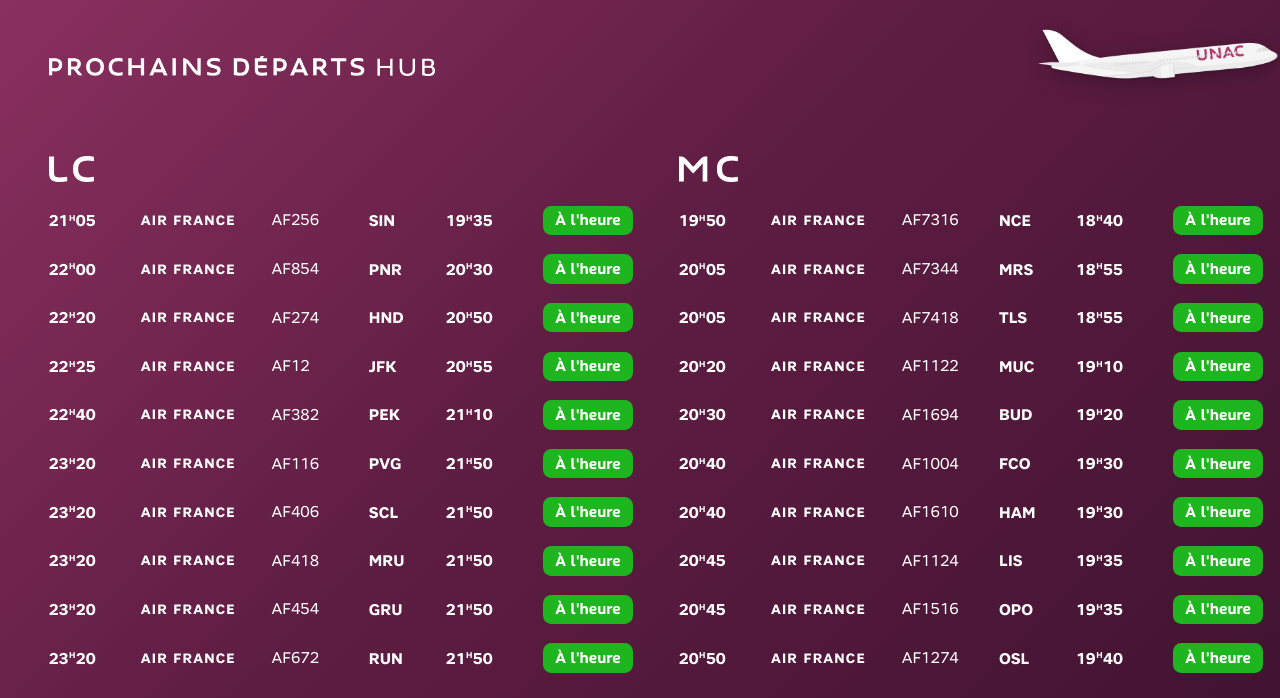
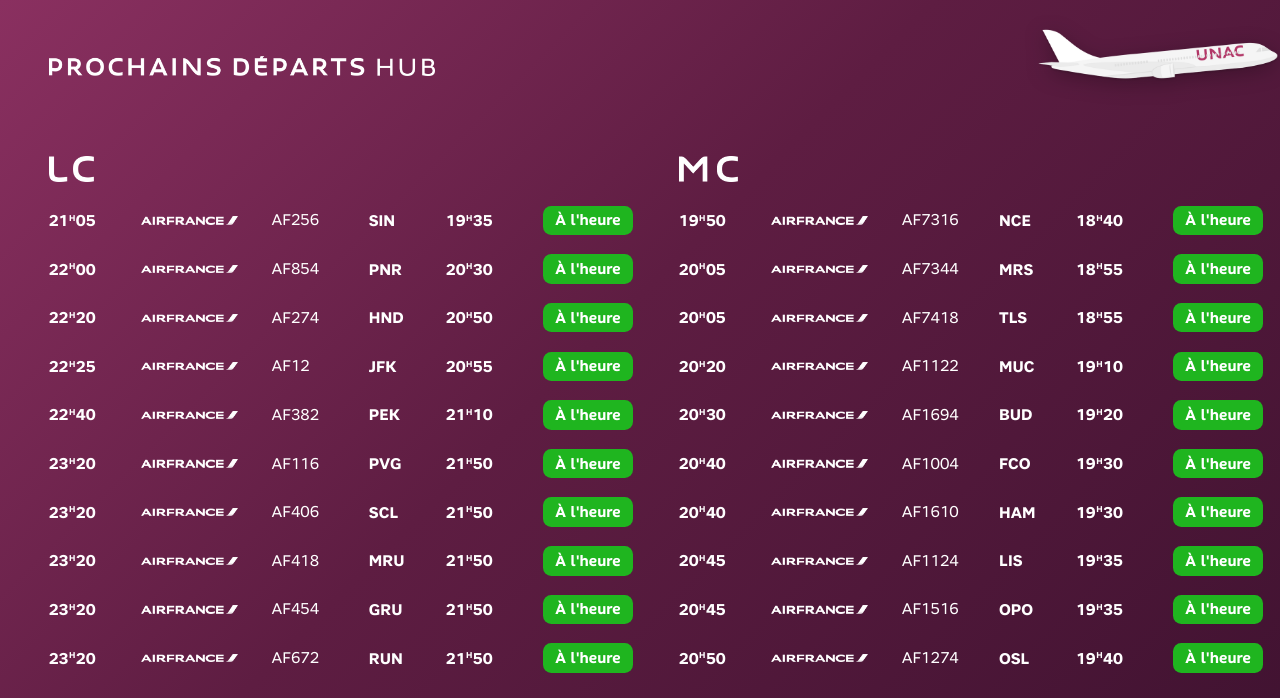
Before and after one commit to FlorianUNAC/departs-unac, a plain HTML site: page index.html in a window 1280 px wide. Shown: the top 698 px of the page. Drawn offline with Linux system fonts and the light colour scheme.

Commit message:
Vue hub : logo Air France en blanc
Co-Authored-By: Claude Opus 5.5 <noreply@anthropic.com>
Claude-Session: https://claude.ai/code/session_01DJR7TMQ6Pn6kMMMfehHpzr

```diff
--- a/index.html
+++ b/index.html
@@ -258,7 +258,8 @@
   .hrow{display:grid;grid-template-columns:5.8vw 8.8vw 6.2vw 4.6vw 6.2vw auto;align-items:center;font-size:1.24vw;min-height:2.75vw;cursor:pointer}
   .hrow .t{font-weight:700;font-variant-numeric:tabular-nums}
   .hrow .t sup,.hrow .b sup{font-size:.55em;vertical-align:.6em;margin:0 .05em;font-weight:700}
-  .hrow .al{font-weight:800;letter-spacing:.08em;font-size:.88em;white-space:nowrap}
+  .hrow .al{display:flex;align-items:center}
+  .hrow .al img{width:7.6vw;height:auto;display:block}
   .hrow .fn{font-weight:400}
   .hrow .ds{font-weight:700}
   .hrow .b{font-weight:700;font-variant-numeric:tabular-nums}
@@ -942,7 +943,7 @@
         const pill = kind === "cxl" ? `<span class="pill2 cxl">Annulé</span>` : late ? `<span class="pill2 late">Retardé</span>` : `<span class="pill2 ok">À l'heure</span>`;
         const num = (f.number || "").replace(/\s+/g, "");
         const b = briefingOf(f);
-        return `<div class="hrow" data-i="${i}"><span class="t">${hH(f.sched)}</span><span class="al">AIR FRANCE</span><span class="fn">${num}</span><span class="ds">${f.destIata || ""}</span><span class="b">${b ? hH(b) : ""}</span>${pill}</div>`;
+        return `<div class="hrow" data-i="${i}"><span class="t">${hH(f.sched)}</span><span class="al"><img src="img/air-france-blanc.png" alt="Air France"></span><span class="fn">${num}</span><span class="ds">${f.destIata || ""}</span><span class="b">${b ? hH(b) : ""}</span>${pill}</div>`;
       }).join("");
       el.querySelectorAll(".hrow").forEach(r => r.onclick = () => showDetail(arr[+r.dataset.i]));
     };
--- a/sw.js
+++ b/sw.js
@@ -1,6 +1,6 @@
 // Service worker : l'appli s'ouvre même sans réseau (dernières données connues)
-const CACHE = "departs-unac-v5";
-const SHELL = ["./", "index.html", "manifest.webmanifest", "img/avion-unac.png", "img/unac-texte.png", "img/logo-unac-blanc.png", "fonts/sfr-r.woff2", "fonts/sfr-b.woff2", "img/titre-prochains-departs.png", "img/titre-lc.png", "img/titre-mc.png",
+const CACHE = "departs-unac-v6";
+const SHELL = ["./", "index.html", "manifest.webmanifest", "img/avion-unac.png", "img/unac-texte.png", "img/logo-unac-blanc.png", "fonts/sfr-r.woff2", "fonts/sfr-b.woff2", "img/titre-prochains-departs.png", "img/titre-lc.png", "img/titre-mc.png", "img/air-france-blanc.png",
   "icons/icon-192.png", "icons/icon-512.png", "icons/apple-touch-icon.png", "icons/favicon.png"];
 self.addEventListener("install", e => { e.waitUntil(caches.open(CACHE).then(c => c.addAll(SHELL)).then(() => self.skipWaiting())); });
 self.addEventListener("activate", e => {
```
Also changed, not shown: img/air-france-blanc.png (added).
